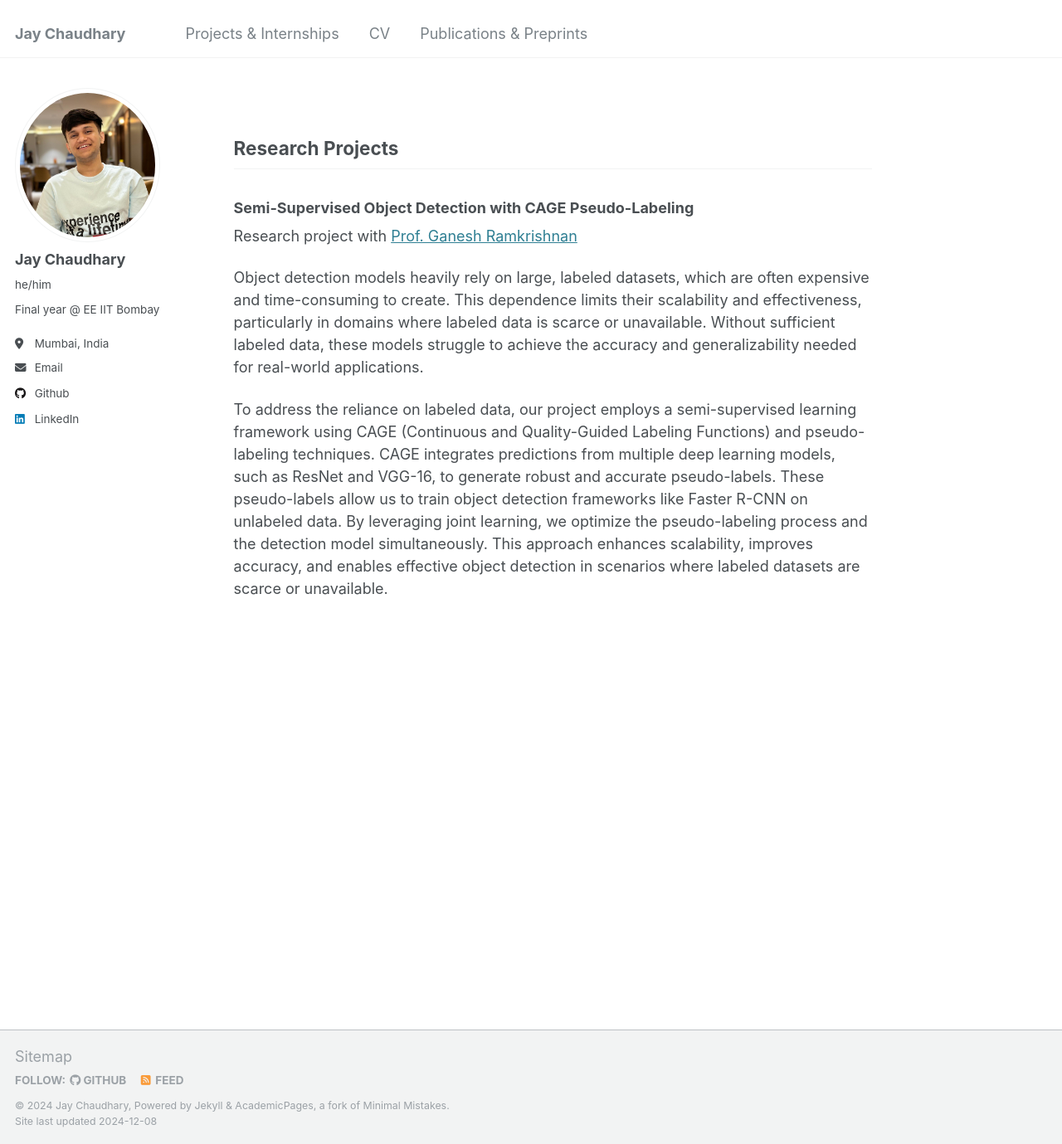
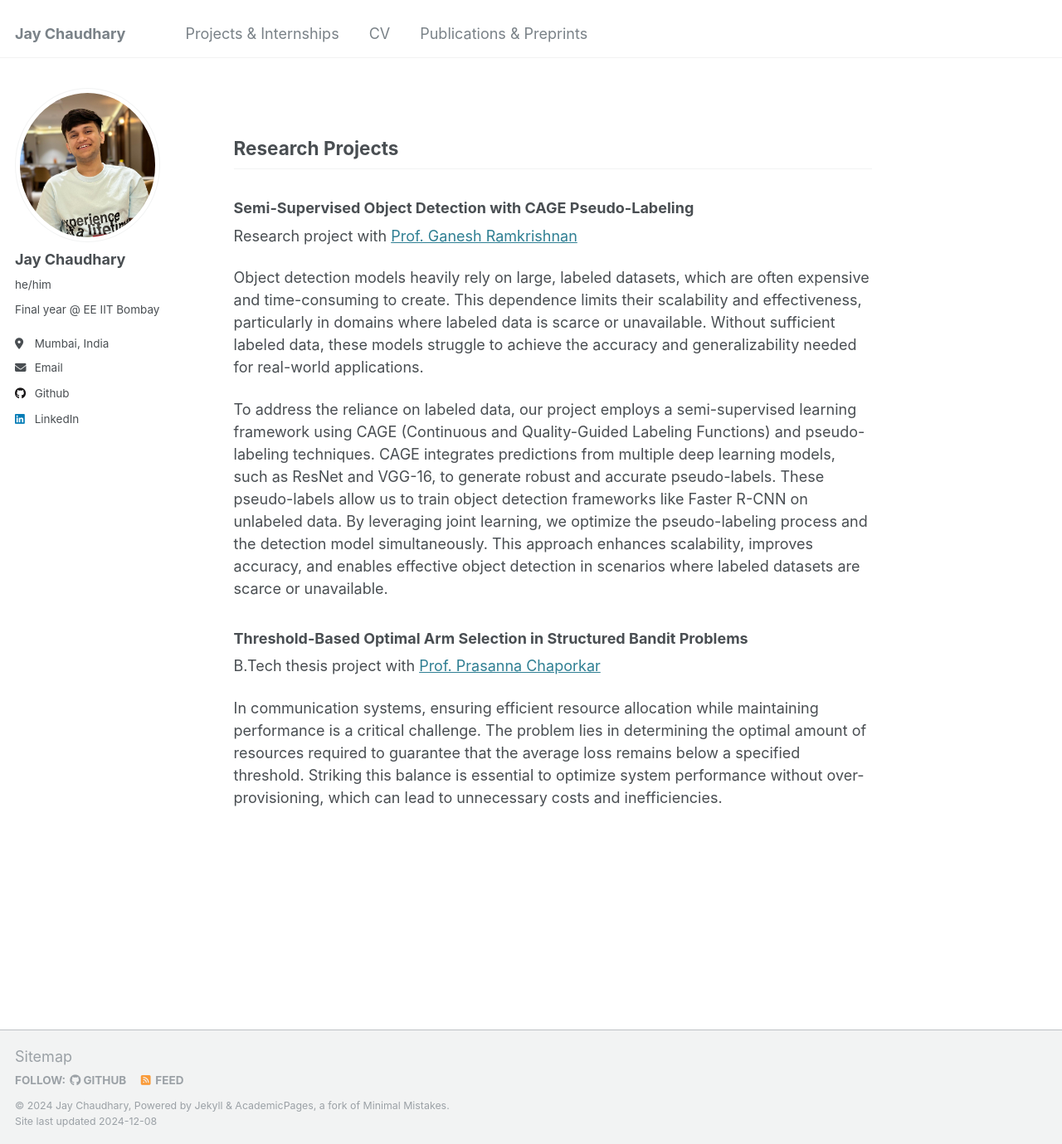
Before and after one commit to JayGC/jaygc.github.io, a Jekyll site: the page built from _pages/markdown.md, in a window 1280 px wide and 1379 px high. Shown: the whole window at 83% size. Built offline with Jekyll 4.4.1, drawn with Linux system fonts in a browser that asks for light colours.

Commit message:
Update markdown.md

```diff
--- a/_pages/markdown.md
+++ b/_pages/markdown.md
@@ -14,3 +14,8 @@ Research project with [Prof. Ganesh Ramkrishnan](https://www.cse.iitb.ac.in/~gan
 Object detection models heavily rely on large, labeled datasets, which are often expensive and time-consuming to create. This dependence limits their scalability and effectiveness, particularly in domains where labeled data is scarce or unavailable. Without sufficient labeled data, these models struggle to achieve the accuracy and generalizability needed for real-world applications.
 
 To address the reliance on labeled data, our project employs a semi-supervised learning framework using CAGE (Continuous and Quality-Guided Labeling Functions) and pseudo-labeling techniques. CAGE integrates predictions from multiple deep learning models, such as ResNet and VGG-16, to generate robust and accurate pseudo-labels. These pseudo-labels allow us to train object detection frameworks like Faster R-CNN on unlabeled data. By leveraging joint learning, we optimize the pseudo-labeling process and the detection model simultaneously. This approach enhances scalability, improves accuracy, and enables effective object detection in scenarios where labeled datasets are scarce or unavailable.
+
+### Threshold-Based Optimal Arm Selection in Structured Bandit Problems
+B.Tech thesis project with [Prof. Prasanna Chaporkar](https://www.ee.iitb.ac.in/web/people/prasanna-chaporkar/)
+
+In communication systems, ensuring efficient resource allocation while maintaining performance is a critical challenge. The problem lies in determining the optimal amount of resources required to guarantee that the average loss remains below a specified threshold. Striking this balance is essential to optimize system performance without over-provisioning, which can lead to unnecessary costs and inefficiencies.
```
